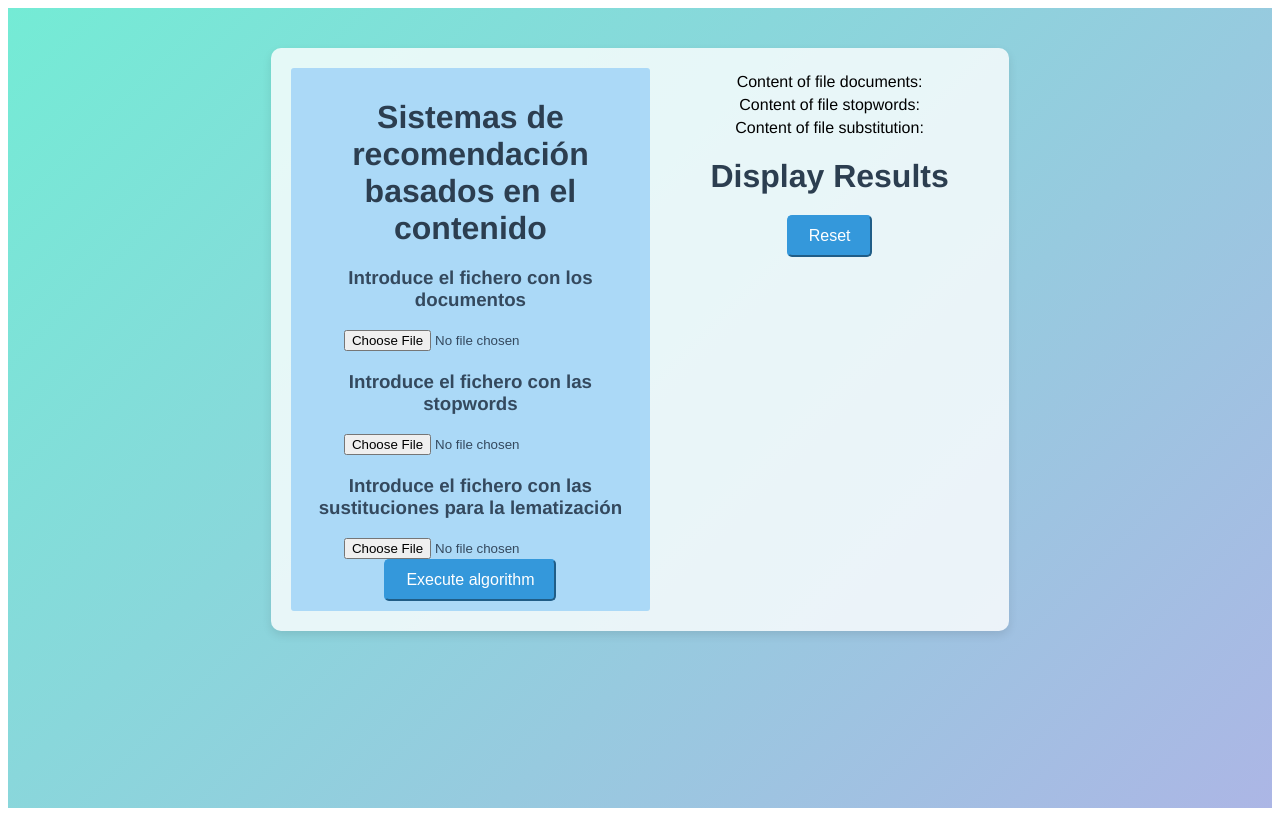
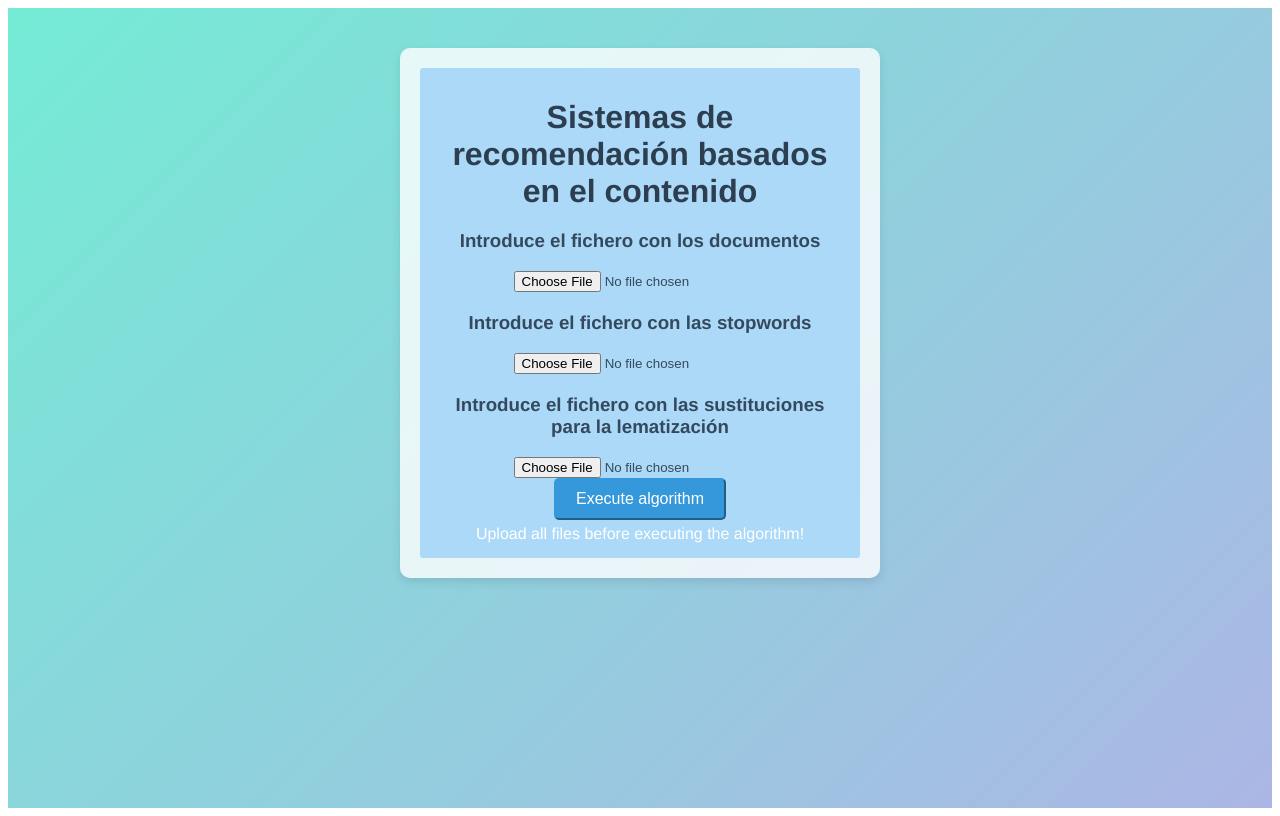
Before and after one commit to alu0101333588/sistemas_recomendacion_modelos_contenidos, a Vue app: page / in a window 1280 px wide. Both pictures are taken after a click on the button "Execute algorithm". Built offline with nearby package versions, Linux system fonts and the light colour scheme.

Commit message:
feat: add filereader and displayresults components. handle reactivity with file changes

```diff
--- a/src/App.vue
+++ b/src/App.vue
@@ -1,16 +1,23 @@
+<!-- App.vue -->
+<!--
+This is the main component that handles the file upload and the algorithm execution.
+ It also does the function of bridging the FileReader and DisplayResults components.
+ -->
+
 <template>
   <div class="content-container">
+    <!-- Section for the file readers -->
     <div class="file-readers">
       <h1>Sistemas de recomendación basados en el contenido</h1>
       <FileReader fileType="documents" fileReaderTitle="Introduce el fichero con los documentos" @documentsLoad="documentLoadHandler" />
       <FileReader fileType="stopwords" fileReaderTitle="Introduce el fichero con las stopwords" @stopwordsLoad="stopwordsLoadHandler" />
       <FileReader fileType="substitution" fileReaderTitle="Introduce el fichero con las sustituciones para la lematización" @substitutionLoad="substitutionLoadHandler" />
+      <!-- Button to execute the algorithm and call the DisplayResults component. Needs to get all the files first. -->
       <button @click="executeAlgorithm">Execute algorithm</button>
+      <p v-if="filesFlag">Upload all files before executing the algorithm!</p>
     </div>
-    <div v-if="showResults">
-      <p>Content of file documents: {{ documentsFileContent }}</p>
-      <p>Content of file stopwords: {{ stopwordsFileContent }}</p>
-      <p>Content of file substitution: {{ substitutionFileContent }}</p>
+    <!-- Section for the results. When it's mounted in the DOM, a change in the files content will trigger the algorithm. -->
+    <div v-if="showResults && documentsFileContent && stopwordsFileContent && substitutionFileContent">
       <DisplayResults :documentsFileContent="documentsFileContent" :stopwordsFileContent="stopwordsFileContent" :substitutionFileContent="substitutionFileContent" @resetApp="resetHandler" />
     </div>
   </div>
@@ -29,6 +36,7 @@ export default {
   data() {
     return {
       showResults: false,
+      filesFlag: false,
       documentsFileContent: '',
       stopwordsFileContent: '',
       substitutionFileContent: ''
@@ -37,22 +45,28 @@ export default {
   methods: {
     documentLoadHandler(content) {
       this.documentsFileContent = content;
-      console.log("Received event Documents file content: ", content);
+      console.log("[LOAD]: Received event Documents file content: ", content);
     },
     stopwordsLoadHandler(content) {
       this.stopwordsFileContent = content;
-      console.log("Received event Stopwords file content: ", content);
+      console.log("[LOAD]: Received event Stopwords file content: ", content);
     },
     substitutionLoadHandler(content) {
       this.substitutionFileContent = content;
-      console.log("Received event Substitution file content: ", content);
+      console.log("[LOAD]: Received event Substitution file content: ", content);
     },
     executeAlgorithm() {
+      if (!this.documentsFileContent || !this.stopwordsFileContent || !this.substitutionFileContent) {
+        console.error("[ERROR]: All files must be uploaded before executing the algorithm");
+        this.filesFlag = true;
+        return;
+      }
       this.showResults = true;
-      console.log("Execute algorithm with the following files content: ");
-      console.log("Documents file content: ", this.documentsFileContent);
-      console.log("Stopwords file content: ", this.stopwordsFileContent);
-      console.log("Substitution words file content: ", this.substitutionFileContent);
+      this.filesFlag = false;
+      console.log("[EXE]: Execute algorithm with the following files content: ");
+      console.log("[EXE]: Documents file content: ", this.documentsFileContent);
+      console.log("[EXE]: Stopwords file content: ", this.stopwordsFileContent);
+      console.log("[EXE]: Substitution words file content: ", this.substitutionFileContent);
     },
     resetHandler() {
       this.showResults = false;
--- a/src/components/DisplayResults.vue
+++ b/src/components/DisplayResults.vue
@@ -1,6 +1,12 @@
+<!-- DisplayResults.vue -->
+<!-- This component handles the  -->
+
 <template>
   <div class="display-results">
     <h1>Display Results</h1>
+    <p>Content of file documents: {{ documentsFileContent }}</p>
+    <p>Content of file stopwords: {{ stopwordsFileContent }}</p>
+    <p>Content of file substitution: {{ substitutionFileContent }}</p>
     <button @click="$emit('resetApp')">Reset</button>
   </div>
 </template>
@@ -21,23 +27,32 @@ export default {
       default: ''
     }
   },
+  // Watch for changes in the files content, they will trigger the algorithm. This happens when
+  // the user uploads a new file. Triggers once this component is mounted, and there are mechanisms
+  // to force all files to be uploaded at least once before the component is mounted.
   watch: {
     documentsFileContent() {
-      console.log('Documents file content changed');
+      console.log('[CHANGE]: Documents file content changed');
       // Call the algorithm
+      this.executeAlgorithm
     },
     stopwordsFileContent() {
-      console.log('Stopwords file content changed');
+      console.log('[CHANGE]: Stopwords file content changed');
       // Call the algorithm
+      this.executeAlgorithm();
     },
     substitutionFileContent() {
-      console.log('Substitution file content changed');
+      console.log('[CHANGE]: Substitution file content changed');
       // Call the algorithm
+      this.executeAlgorithm();
     }
   },
   methods: {
     executeAlgorithm() {
       console.log('Executing algorithm');
+      // Step 1 (function ...): ...
+      // Step 2 (function ...): ...
+      // Step 3 (function ...): ...
     }
   }
 };
--- a/src/components/FileReader.vue
+++ b/src/components/FileReader.vue
@@ -20,7 +20,7 @@ export default {
     },
     fileType: {
       type: String,
-      default: 'documents' // It can be 'documents', 'stopwords' or 'lemmatize'.
+      default: 'documents' // It can be 'documents', 'stopwords' or 'substitution'.
     }
   },
   methods: {
@@ -29,11 +29,11 @@ export default {
       const reader = new FileReader();
 
       reader.onload = e => {
-        // Emite el evento con el nombre según el tipo de archivo
+        // Emits the event based on the prop fileType passed to the component (documents, stopwords, substitution)
         this.$emit(`${this.fileType}Load`, e.target.result);
       };
 
-      // Leer el archivo como texto (puedes ajustar según el tipo)
+      // Read the file as a string
       reader.readAsText(file);
     }
   }
--- /dev/null
+++ b/src/functions/algorithm.js
@@ -0,0 +1 @@
+// CODE
--- /dev/null
+++ b/src/functions/formatDocument.js
@@ -0,0 +1 @@
+// CODE
--- /dev/null
+++ b/src/functions/lemmatize.js
@@ -0,0 +1 @@
+// CODE
--- /dev/null
+++ b/src/functions/stopwords.js
@@ -0,0 +1 @@
+// CODE
```
Also changed, not shown: src/functions/separateDocuments.js (added).
